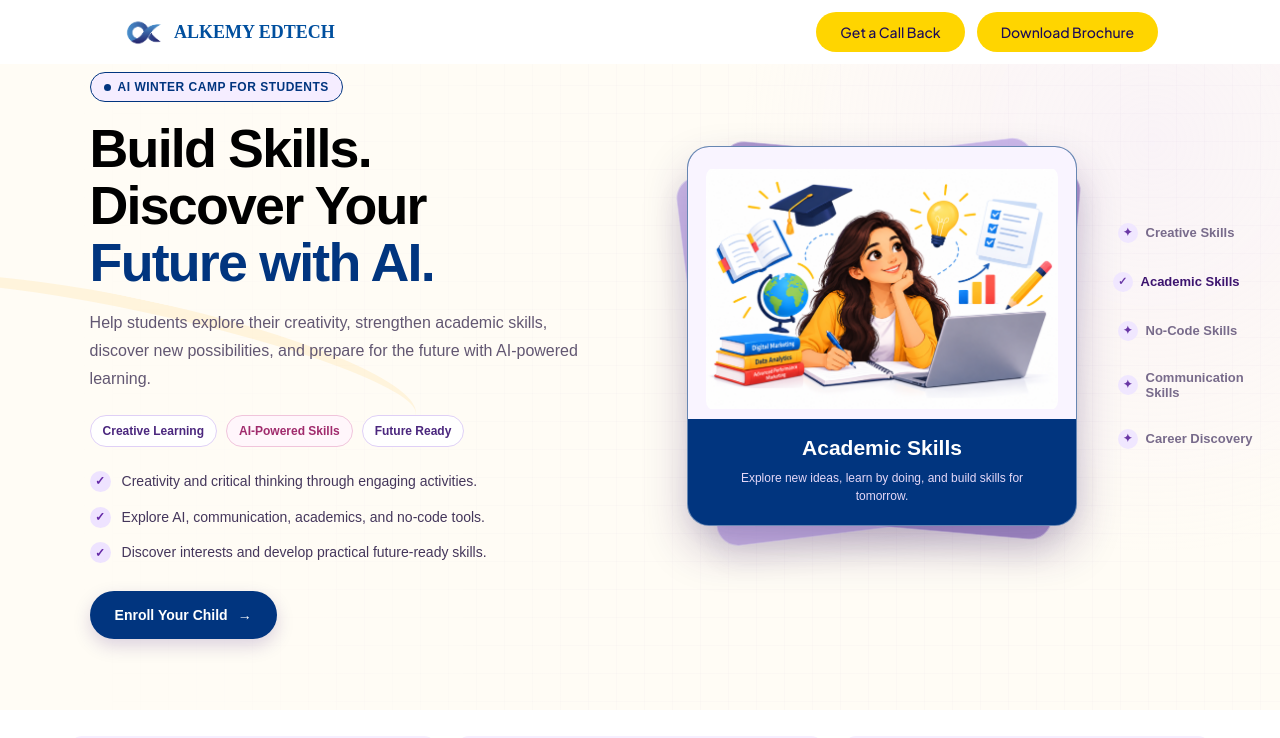
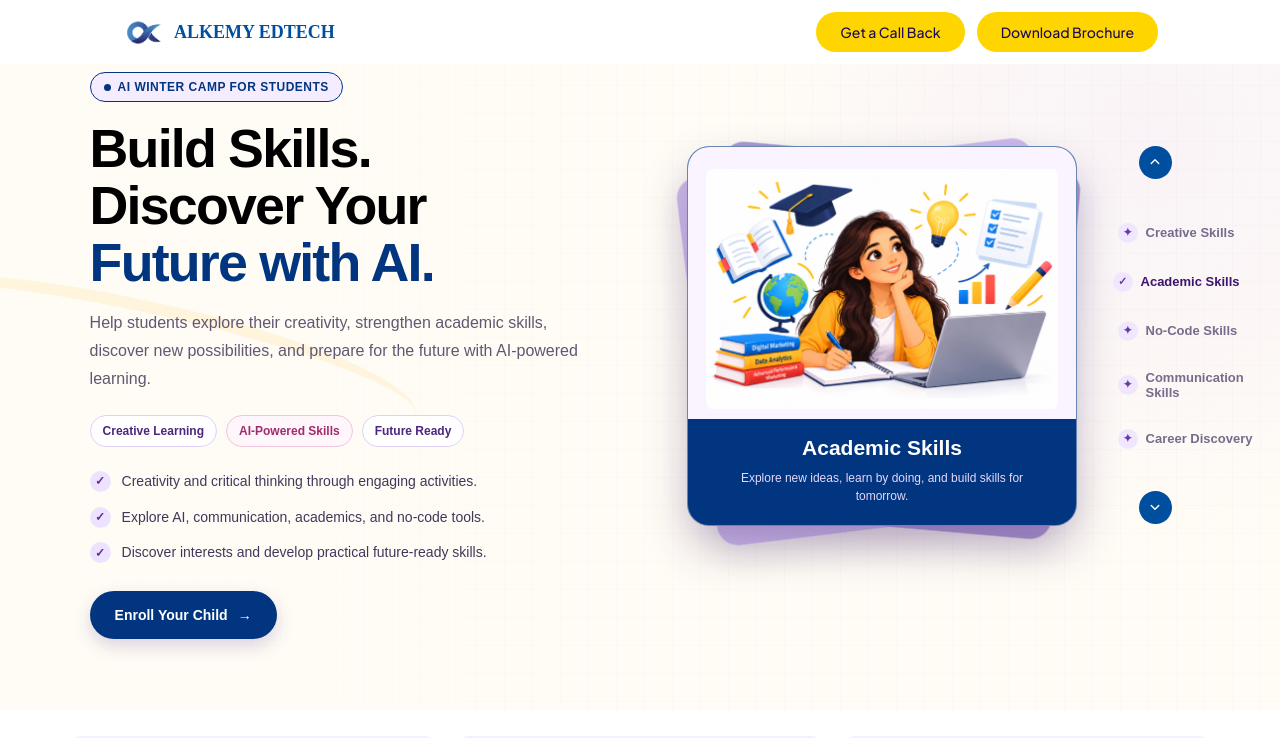
Before and after one commit to developerteam-lang/alkemy-landing-page, a React (Create React App) app: page / in a window 1280 px wide. Shown: the top 738 px of the page. Built offline with nearby package versions, Linux system fonts and the light colour scheme.

Commit message:
Arrows are Restored in Hero v17

```diff
--- a/src/Hero.jsx
+++ b/src/Hero.jsx
@@ -45,6 +45,14 @@ const Hero = () => {
   }, [skills.length]);
 
   const activeSkill = skills[activeIndex];
+
+  const moveCarousel = (direction) => {
+    setActiveIndex((current) =>
+      direction === "up"
+        ? (current - 1 + skills.length) % skills.length
+        : (current + 1) % skills.length
+    );
+  };
 
   return (
     <>
@@ -667,6 +675,49 @@ const Hero = () => {
           }
         }
 
+.winter-carousel__controls{
+  display: flex;
+  flex-direction: column;
+  align-items: flex-start;
+  justify-content: center;
+  gap: 312px;
+  min-width: 0;
+  margin-left:-48px;
+}
+
+
+
+
+.winter-carousel__arrow {
+  display: flex;
+  align-items: center;
+  justify-content: center;
+  flex: 0 0 33px;
+  width: 33px;
+  height: 33px;
+  padding: 7px;
+  margin-left:500px;
+  border: 1px solid var(--winter-blue);
+  border-radius: 50%;
+  background: #004f9e;
+  color: white;
+  cursor: pointer;
+  transition:
+    background 0.2s ease,
+    color 0.2s ease;
+}
+
+.winter-carousel__arrow svg {
+  display: block;
+  width: 18px;
+  height: 18px;
+}
+.winter-carousel__arrow:hover {
+  background: #ffd500;
+  color: black;
+
+}
+
       `}</style>
 
       <section className="winter-hero">
@@ -768,6 +819,25 @@ const Hero = () => {
                 </div>
               </div>
 
+<div className="winter-carousel__controls">
+              {/* UP ARROW */}
+              <button
+                type="button"
+                className="winter-carousel__arrow"
+                aria-label="Previous skill"
+                onClick={() => moveCarousel("up")}
+              >
+                <svg viewBox="0 0 24 24" fill="none">
+                  <path
+                    d="m7 14 5-5 5 5"
+                    stroke="currentColor"
+                    strokeWidth="1.8"
+                    strokeLinecap="round"
+                    strokeLinejoin="round"
+                  />
+                </svg>
+              </button>
+
               {/* SECTION LABELS */}
               <div className="winter-hero-skill-list">
                 {skills.map((skill, index) => (
@@ -785,6 +855,25 @@ const Hero = () => {
                 ))}
               </div>
 
+
+            <button
+                type="button"
+                className="winter-carousel__arrow"
+                aria-label="Next skill"
+                onClick={() => moveCarousel("down")}
+              >
+                <svg viewBox="0 0 24 24" fill="none">
+                  <path
+                    d="m7 10 5 5 5-5"
+                    stroke="currentColor"
+                    strokeWidth="1.8"
+                    strokeLinecap="round"
+                    strokeLinejoin="round"
+                  />
+                </svg>
+              </button>
+            </div>
+
             </div>
           </div>
         </div>
```
